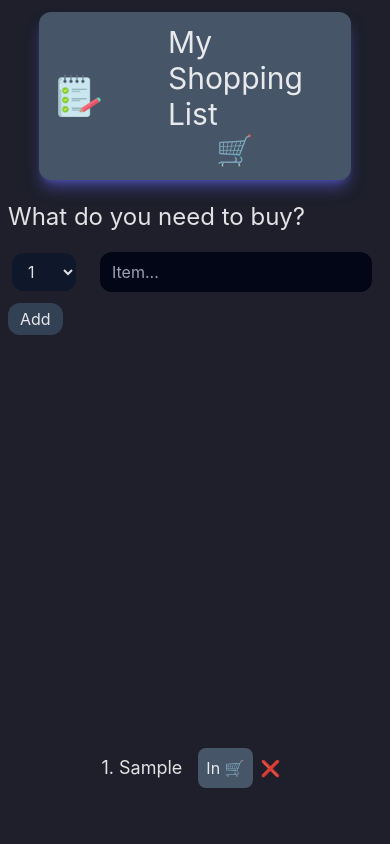
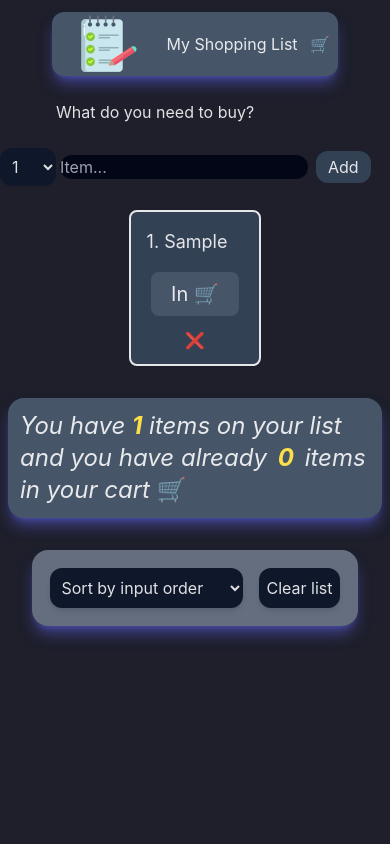
Before and after one commit to PerikK/shopping_list, a React (Vite) app: page / in a window 390 px wide. Both pictures are taken after typing "Sample" into the empty fields and a click on the button "Add". Shown: the top 844 px of the page. Built offline with nearby package versions, Linux system fonts and the light colour scheme.

Commit message:
mobile responsiveness almost done

```diff
--- a/src/App.jsx
+++ b/src/App.jsx
@@ -40,7 +40,7 @@ export default function App() {
 
 	return (
 		<>
-			<div className='min-w-full md: grid grid-rows-[1fr_1fr_5fr_2fr] md: min-w-full min-h-screen bg-[#1e1f2b] place-items-center my-0 py-3 '>
+			<div className='min-w-full  md:grid grid-rows-[1fr_1fr_5fr_2fr] md:min-w-full min-h-screen bg-[#1e1f2b] place-items-center md:my-0 py-3 '>
 				<Logo />
 				<Form onAddItems={handleAddItems} />
 				<List
--- a/src/components/Form.jsx
+++ b/src/components/Form.jsx
@@ -18,12 +18,14 @@ export default function Form({ onAddItems }) {
 
 	return (
 		<>
-			<form  onSubmit={handleSubmit}>
-				<h3 className='text-2xl p-2'>
+			<form
+				className='mx-auto'
+				onSubmit={handleSubmit}>
+				<h3 className='text-l my-6 ml-14 md:text-2xl'>
 					What do you need to buy?
 				</h3>
 				<select
-					className='m-3 px-3 py-2  bg-opacity-100 bg-slate-900  rounded-xl p-2 hover:bg-slate-700'
+					className=' text-l bg-opacity-100 bg-slate-900 rounded-xl p-2 hover:bg-slate-700'
 					value={qty}
 					onChange={(e) => setQty(Number(e.target.value))}
 				>
@@ -34,7 +36,7 @@ export default function Form({ onAddItems }) {
 					))}
 				</select>
 				<input
-					className='ml-3 px-3 py-2  bg-opacity-100 bg-slate-950  rounded-xl p-2 hover:bg-slate-700'
+					className='bg-opacity-100 bg-slate-950 ml-1 p- text-l md:mx-4 md:text-2xl rounded-xl hover:bg-slate-700'
 					type='text'
 					placeholder='Item...'
 					value={itemName}
--- a/src/components/Item.jsx
+++ b/src/components/Item.jsx
@@ -1,10 +1,13 @@
 export default function Item({ item, onDeleteItem, onToggleInCart }) {
-
 	return (
 		<>
-			{/* <li className={`size-fit bg-slate-700 border-2 p-3 rounded-lg hover:bg-slate-600 ${item.inCart ? 'bg-gray-800' : ''}`}>
+			<li
+				className={`m-2px text-l md:text-2xl grid grid-col-[1fr_80xp_40px] gap-3 size-fit w-full bg-slate-700 border-2 p-3 rounded-lg  ${
+					item.inCart ? 'bg-gray-800' : ''
+				}`}
+			>
 				<span
-					className={`text-lg md:text-2xl mr-4 ${
+					className={`text-lg md:text-2xl p-1 mr-4 break-words max-w-xs ${
 						item.inCart
 							? 'line-through decoration-red-500 text-slate-500'
 							: ''
@@ -13,44 +16,13 @@ export default function Item({ item, onDeleteItem, onToggleInCart }) {
 					{item.qty}. {item.itemName}
 				</span>
 				<button
-					className='bg-slate-600 hover:text-xl p-2 rounded-lg'
+					className='bg-slate-600 text-xl hover:text-2xl p-2 mx-2 rounded-lg hover:bg-slate-800'
 					onClick={() => onToggleInCart(item.id)}
 				>
 					In 🛒
 				</button>
 				<button
-					className='hover:text-xl mx-2'
-					onClick={() => onDeleteItem(item.id)}
-				>
-					❌
-				</button>
-			</li> */}
-			<li
-				className={`${
-					item.id % 2 === 0 ? 'text-left' : 'text-right'
-				} p-2`}
-				// className={`size-fit ${index % 2 === 0 ? 'text-left' : 'text-right'
-				// } bg-slate-700 border-2 p-3 rounded-lg hover:bg-slate-600 ${
-				// 	item.inCart ? 'bg-gray-800' : ''
-				// }`}
-			>
-				<span
-					className={`text-lg md:text-2xl  mr-4 break-words max-w-xs ${
-						item.inCart
-							? 'line-through decoration-red-500 text-slate-500'
-							: ''
-					}`}
-				>
-					{item.qty}. {item.itemName}
-				</span>
-				<button
-					className='bg-slate-600 hover:text-xl p-2 rounded-lg'
-					onClick={() => onToggleInCart(item.id)}
-				>
-					In 🛒
-				</button>
-				<button
-					className='hover:text-xl mx-2'
+					className='hover:text-2xl  mx-auto size-fit'
 					onClick={() => onDeleteItem(item.id)}
 				>
 					❌
--- a/src/components/List.jsx
+++ b/src/components/List.jsx
@@ -33,7 +33,7 @@ export default function List({
 	return (
 		<>
 			<div>
-				<ul className='flex flex-col gap-3 md:grid md:grid-cols-3 md:gap-9'>
+				<ul className='flex flex-col gap-3 mt-6 mb-8 mx-3 md:grid md:grid-cols-3 lg:grid-cols-4 lg:mx-24 md:gap-10'>
 					{sortedItems?.map((item) => (
 						<Item
 							key={item.id}
@@ -45,7 +45,7 @@ export default function List({
 				</ul>
 			</div>
 			<Stats items={items} />
-			<div className='w:9/12  md:w-6/12 flex justify-around rounded-2xl bg-opacity-60 p-2.5 mb-8 bg-slate-400 shadow-lg shadow-indigo-500/50'>
+			<div className='mx-2 w:9/12  md:w-6/12 flex justify-around rounded-2xl bg-opacity-60 p-2.5 my-8 bg-slate-400 shadow-lg shadow-indigo-500/50'>
 				<select
 					value={sortBy}
 					onChange={(e) => setSortBy(e.target.value)}
--- a/src/components/Logo.jsx
+++ b/src/components/Logo.jsx
@@ -2,14 +2,10 @@ import note from '../assets/note.png'
 export default function Logo() {
 	return (
 		<>
-			<div className='display grid grid-cols-[2fr_3fr] place-items-center w-4/5 rounded-xl py-3 bg-slate-600 shadow-lg shadow-indigo-500/50'>
-				<img
-					src={note}
-					alt='a notepad icon'
-					className='justify-self-end px-4'
-				/>
-				<h1 className='text-3xl justify-self-start px-12'>
-					My Shopping List <span className='ml-12'>🛒</span>{' '}
+			<div className='grid grid-cols-[2fr_3fr] place-items-center rounded-xl  bg-slate-600 shadow-lg shadow-indigo-500/50'>
+				<img src={note} alt='a notepad icon' className='md:align-items-start' />
+				<h1 className='text-l place-items-start md:text-2xl md:place-items-center'>
+					My Shopping List <span className='p-2'>🛒</span>
 				</h1>
 			</div>
 		</>
--- a/src/components/Stats.jsx
+++ b/src/components/Stats.jsx
@@ -6,7 +6,7 @@ export default function Stats({ items }) {
 
 	if (!items.length) {
 		return (
-			<p className='bg-slate-600 text-2xl p-3 rounded-2xl shadow-lg shadow-indigo-500/50'>
+			<p className='bg-slate-600 text-2xl p-3 rounded-2xl mx-2 shadow-lg shadow-indigo-500/50'>
 				<em>🛒 Add some items to your shopping list</em>
 			</p>
 		)
@@ -24,7 +24,7 @@ export default function Stats({ items }) {
 
 	return (
 		<>
-			<div className='0'>
+			<div className='bg-slate-600 text-2xl p-3 mx-2 rounded-2xl shadow-lg shadow-indigo-500/50'>
 				<em>
 					You have{' '}
 					<span className='font-bold text-yellow-300 '>
@@ -34,7 +34,7 @@ export default function Stats({ items }) {
 					<span className='font-bold text-yellow-300 mx-1'>
 						{itemsInCart}
 					</span>{' '}
-					items in your cart
+					items in your cart 🛒
 				</em>
 			</div>
 		</>
```
